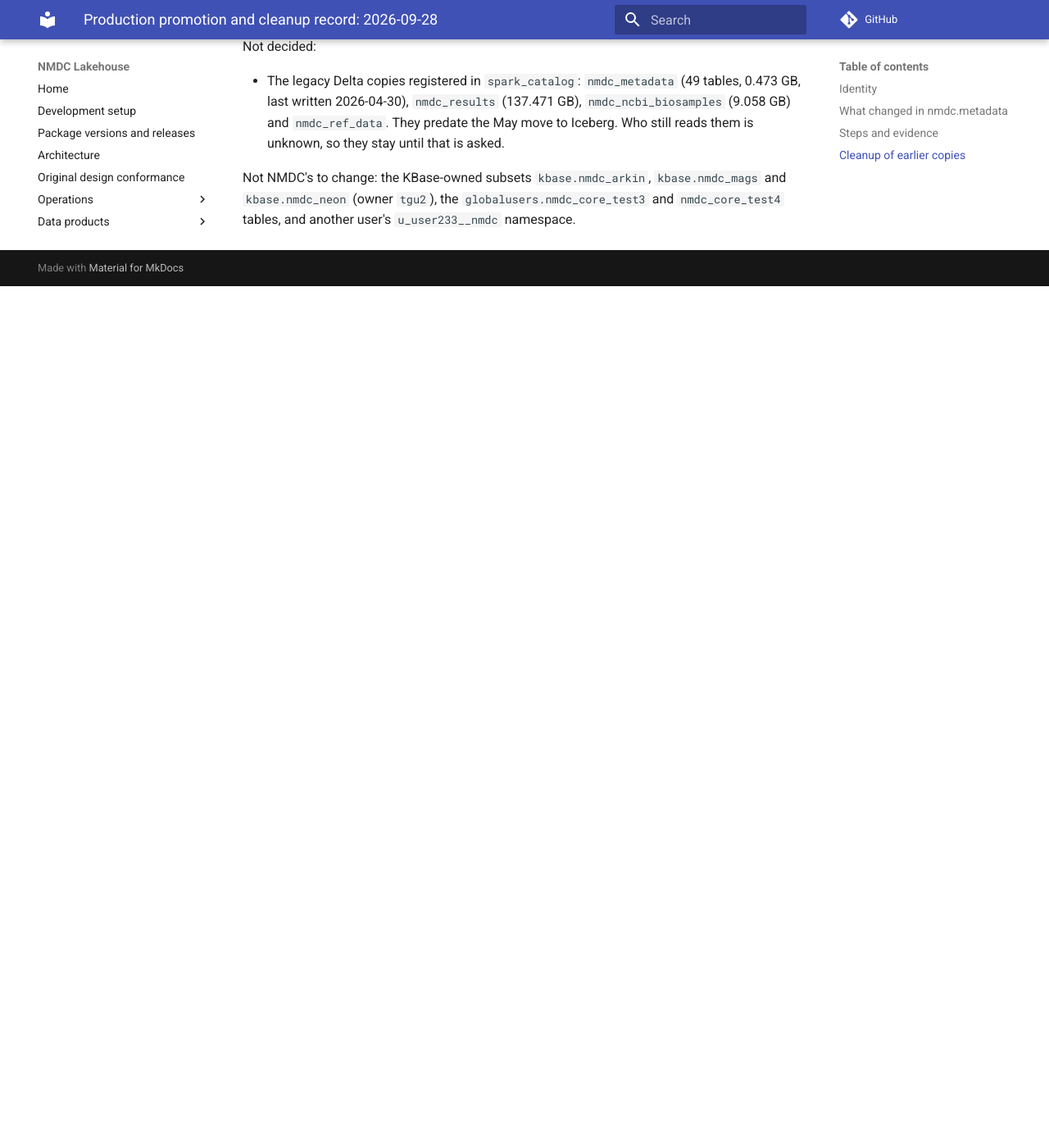
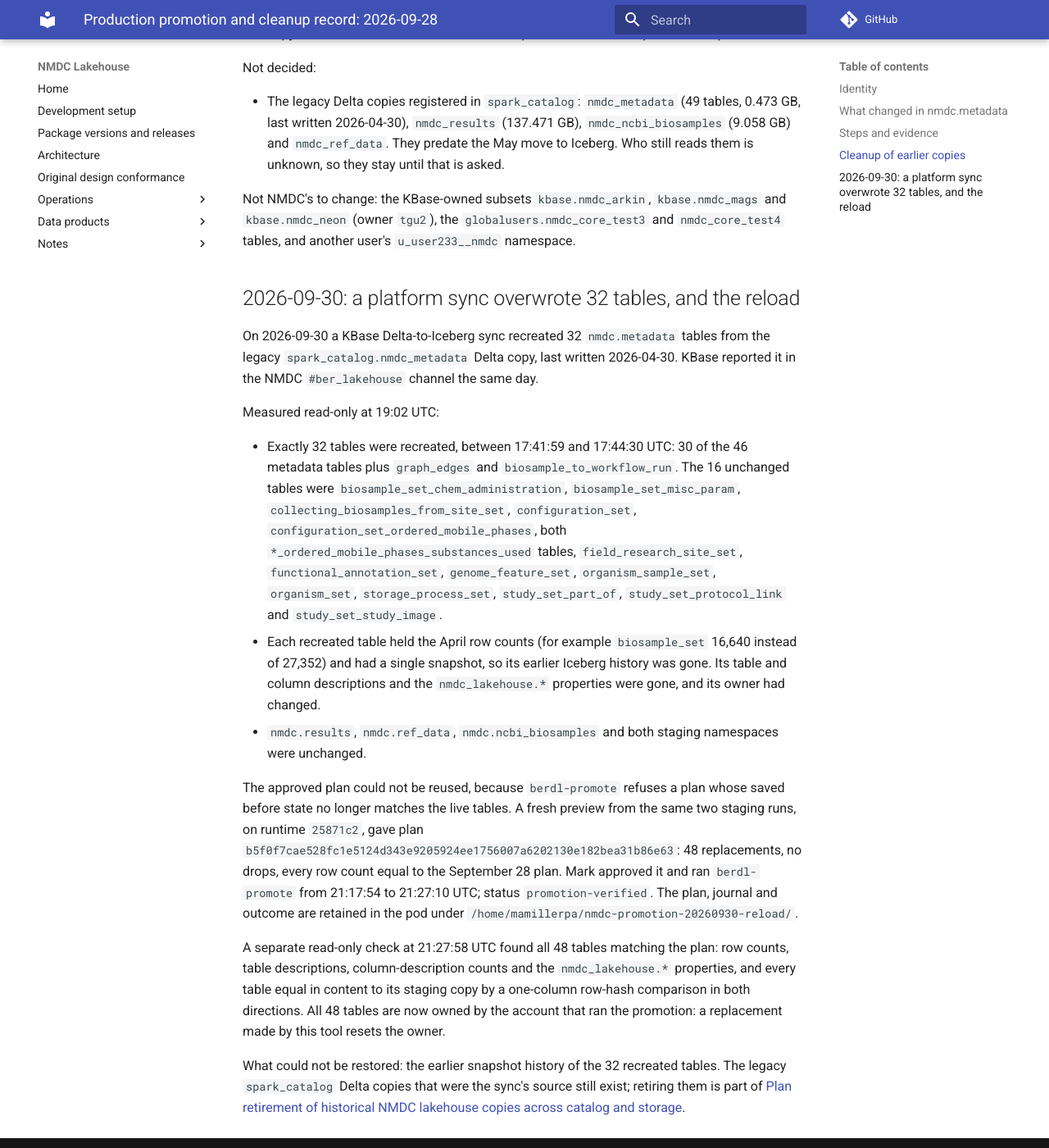
Before and after one commit to microbiomedata/nmdc-lakehouse, an MkDocs documentation site: the page built from docs/runs/2026-09-28-production-promotion.md, in a window 1280 px wide and 1400 px high, scrolled down 4354 px. Shown: the whole window at 82% size. Built offline with MkDocs 1.6.1 and Material for MkDocs 9.7.7, drawn with Linux system fonts in a browser that asks for light colours; comment, search, counter and statistics services are not loaded; before the commit the page ends 4703 px from its top, so only the background shows below that; some of the changed text lies outside the part shown.

Commit message:
Record the September 30 platform sync and the reload that repaired it
A KBase Delta-to-Iceberg sync recreated 32 nmdc.metadata tables from April
data; the same staged snapshots were promoted again and verified. Also correct
the record's claim that old snapshots are the way back.

```diff
--- a/docs/runs/2026-09-28-production-promotion.md
+++ b/docs/runs/2026-09-28-production-promotion.md
@@ -138,12 +138,14 @@
 
 Kept, and why:
 
-- Old snapshots of `nmdc.metadata` (about 0.58 GB): the only way back from this
-  promotion.
+- Old snapshots of `nmdc.metadata` (about 0.58 GB). They are not a reliable way back:
+  on 2026-09-30 a platform sync recreated 32 tables and their history with them (see
+  below).
 - `nmdc.nmdc_metadata_staging_20260923_58277b41`,
   `nmdc.nmdc_provenance_staging_20260923_b79eb420` and their upload Parquet under
-  `tenant-general-warehouse/nmdc/staging/`: the named sources of this promotion. Keep
-  them until the promotion has been in use long enough to accept.
+  `tenant-general-warehouse/nmdc/staging/`: the named sources of this promotion, and
+  the copy the 2026-09-30 reload came from. Keep them until a newer promotion replaces
+  them.
 
 Not decided:
 
@@ -155,3 +157,45 @@
 Not NMDC's to change: the KBase-owned subsets `kbase.nmdc_arkin`, `kbase.nmdc_mags`
 and `kbase.nmdc_neon` (owner `tgu2`), the `globalusers.nmdc_core_test3` and
 `nmdc_core_test4` tables, and another user's `u_user233__nmdc` namespace.
+
+## 2026-09-30: a platform sync overwrote 32 tables, and the reload
+
+On 2026-09-30 a KBase Delta-to-Iceberg sync recreated 32 `nmdc.metadata` tables from the
+legacy `spark_catalog.nmdc_metadata` Delta copy, last written 2026-04-30. KBase reported it
+in the NMDC `#ber_lakehouse` channel the same day.
+
+Measured read-only at 19:02 UTC:
+
+- Exactly 32 tables were recreated, between 17:41:59 and 17:44:30 UTC: 30 of the 46
+  metadata tables plus `graph_edges` and `biosample_to_workflow_run`. The 16 unchanged
+  tables were `biosample_set_chem_administration`, `biosample_set_misc_param`,
+  `collecting_biosamples_from_site_set`, `configuration_set`,
+  `configuration_set_ordered_mobile_phases`, both `*_ordered_mobile_phases_substances_used`
+  tables, `field_research_site_set`, `functional_annotation_set`, `genome_feature_set`,
+  `organism_sample_set`, `organism_set`, `storage_process_set`, `study_set_part_of`,
+  `study_set_protocol_link` and `study_set_study_image`.
+- Each recreated table held the April row counts (for example `biosample_set` 16,640
+  instead of 27,352) and had a single snapshot, so its earlier Iceberg history was gone.
+  Its table and column descriptions and the `nmdc_lakehouse.*` properties were gone, and
+  its owner had changed.
+- `nmdc.results`, `nmdc.ref_data`, `nmdc.ncbi_biosamples` and both staging namespaces
+  were unchanged.
+
+The approved plan could not be reused, because `berdl-promote` refuses a plan whose saved
+before state no longer matches the live tables. A fresh preview from the same two staging
+runs, on runtime `25871c2`, gave plan
+`b5f0f7cae528fc1e5124d343e9205924ee1756007a6202130e182bea31b86e63`: 48 replacements, no
+drops, every row count equal to the September 28 plan. Mark approved it and ran
+`berdl-promote` from 21:17:54 to 21:27:10 UTC; status `promotion-verified`. The plan, journal
+and outcome are retained in the pod under `/home/mamillerpa/nmdc-promotion-20260930-reload/`.
+
+A separate read-only check at 21:27:58 UTC found all 48 tables matching the plan: row
+counts, table descriptions, column-description counts and the `nmdc_lakehouse.*`
+properties, and every table equal in content to its staging copy by a one-column row-hash
+comparison in both directions. All 48 tables are now owned by the account that ran the
+promotion: a replacement made by this tool resets the owner.
+
+What could not be restored: the earlier snapshot history of the 32 recreated tables.
+The legacy `spark_catalog` Delta copies that were the sync's source still exist; retiring
+them is part of
+[Plan retirement of historical NMDC lakehouse copies across catalog and storage](https://github.com/microbiomedata/nmdc-lakehouse/issues/367).
```
Also changed, not shown: docs/publication-lifecycle.md (+1 -1 lines).
